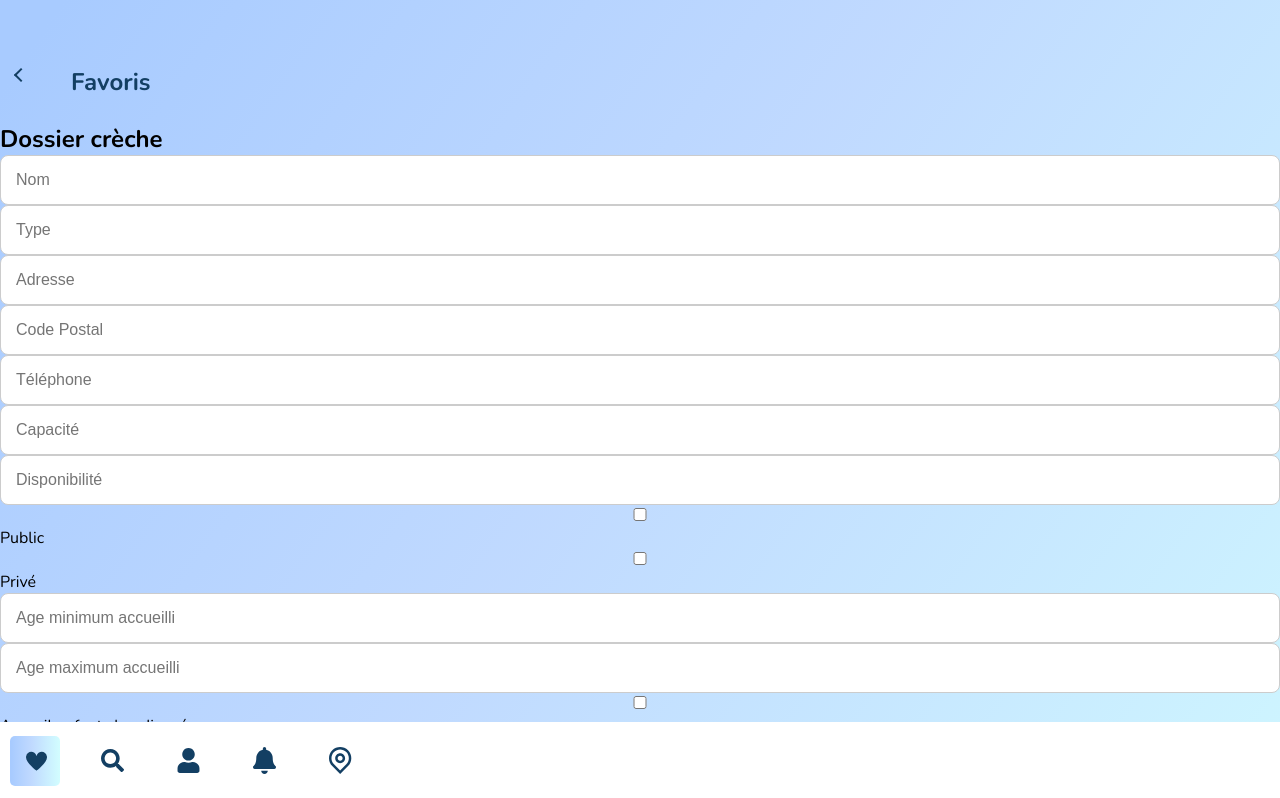
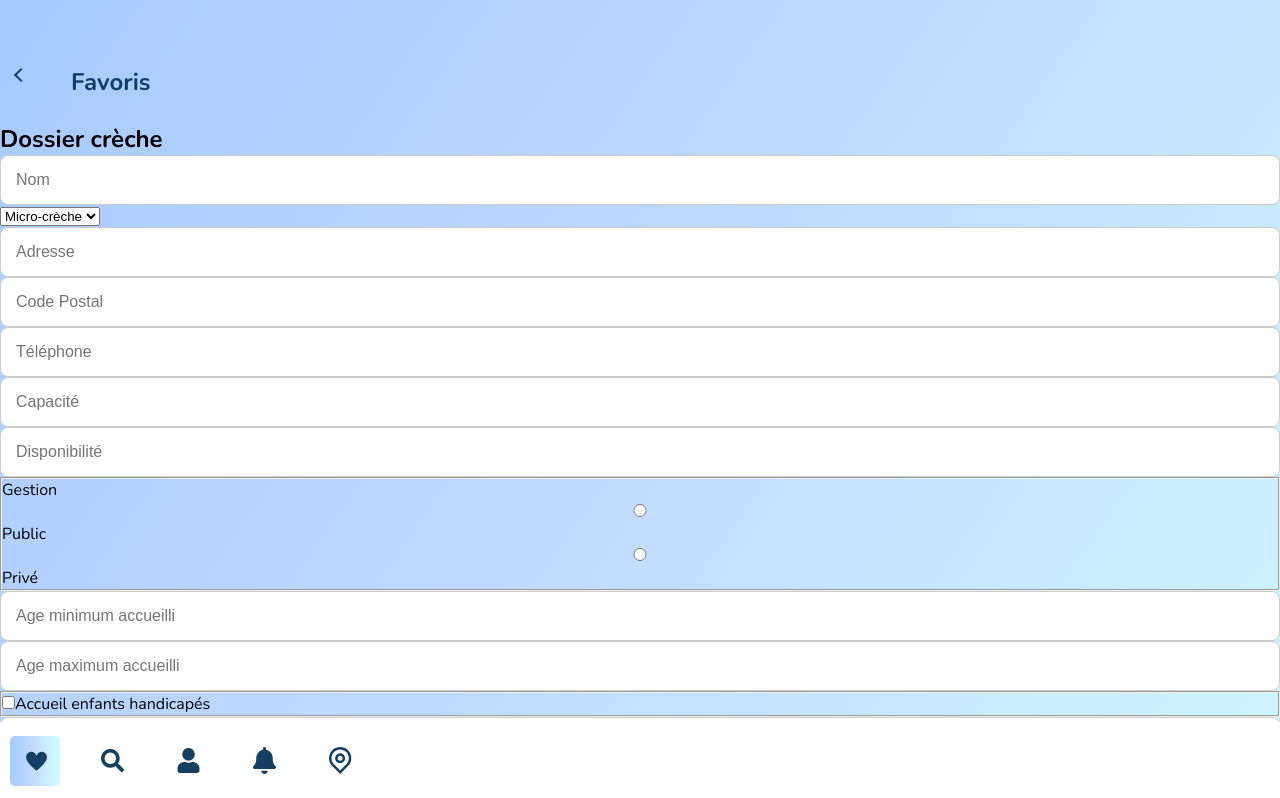
Before and after one commit to naiiipan44/Les-Petits-Nids, a React (Vite) app in the folder client/: page /favorites in a window 1280 px wide. Shown: the top 798 px of the page. Built offline with nearby package versions, Linux system fonts and the light colour scheme; a web font is replaced by a local one.

Commit message:
added all the necessary inputs for the nursery folder file

```diff
--- a/client/src/components/NurseryFolder.tsx
+++ b/client/src/components/NurseryFolder.tsx
@@ -23,13 +23,10 @@ function NurseryFolder() {
             className="input-field"
           />
 
-          {/* balise select */}
-          <input
-            type="text"
-            name="type"
-            placeholder="Type"
-            className="input-field"
-          />
+          <select name="nursery-type-choice">
+            <option value="first">Micro-crèche</option>
+            <option value="second">Multi-accueil</option>
+          </select>
           <input
             type="text"
             name="address"
@@ -60,9 +57,11 @@ function NurseryFolder() {
             placeholder="Disponibilité"
             className="input-field"
           />
-          {/* balise radio */}
+
+          <fieldset>
+            <label htmlFor="is-disabled">Gestion</label>
             <input
-            type="checkbox"
+              type="radio"
               id="gestion1"
               name="gestion1"
               value="Public"
@@ -70,13 +69,14 @@ function NurseryFolder() {
             />
             <label htmlFor="gestion1">Public</label>
             <input
-            type="checkbox"
+              type="radio"
               id="gestion2"
               name="gestion2"
               value="Privé"
               className="input-field"
             />
             <label htmlFor="gestion2">Privé</label>
+          </fieldset>
           <input
             type="number"
             name="min-age"
@@ -89,13 +89,14 @@ function NurseryFolder() {
             placeholder="Age maximum accueilli"
             className="input-field"
           />
+          <fieldset>
             <input
               type="checkbox"
               name="accueil-handicapés"
-            placeholder="Accueil enfants handicapés"
-            className="input-field"
+              className="input-field-disabled"
             />
             <label htmlFor="is-disabled">Accueil enfants handicapés</label>
+          </fieldset>
           <input
             type="text"
             name="type"
```
Lines whose indentation alone changed are shown as unchanged.
